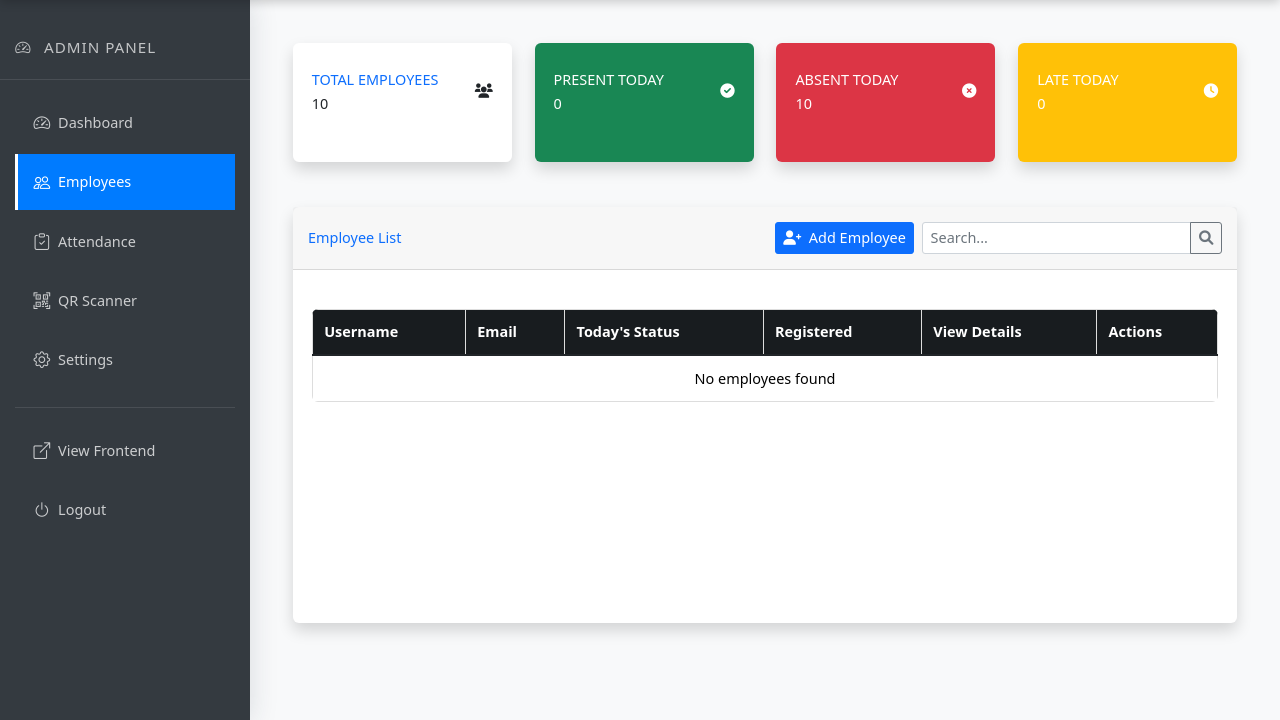
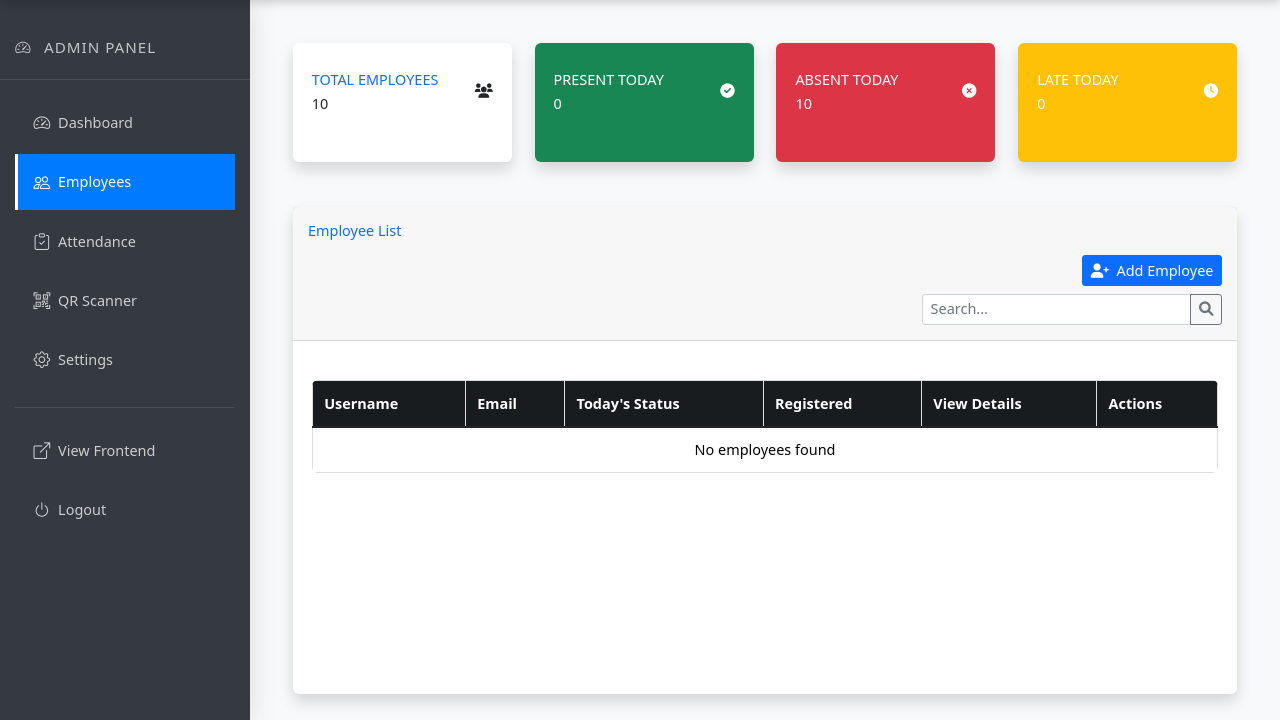
Before and after one commit to SiHarv/employee-attendance, a PHP site: page /views/admin/employees.php in a window 1280 px wide. Shown: the part 80-800 px from the top of the page. Run offline with PHP 8.4, Linux system fonts and the light colour scheme; the visitor is signed in with stand-in values (Sample User, id 1); data comes from the database, SQL or seed files in the repository; data that the repository does not hold is empty.

Commit message:
feat: added an add employee

```diff
--- a/views/admin/employees.php
+++ b/views/admin/employees.php
@@ -155,20 +155,22 @@
             </div>
         </div>
         <div class="card shadow mb-4">
-            <div class="card-header py-3 d-flex flex-row align-items-center justify-content-between">
+            <div class="card-header py-3">
+                <div class="d-flex flex-row align-items-center justify-content-between">
                     <h6 class="m-0 font-weight-bold text-primary">Employee List</h6>
-                <div class="d-flex align-items-center">
-                    <!-- Add Employee Button -->
-                    <button class="btn btn-sm btn-primary me-2" data-bs-toggle="modal" data-bs-target="#addEmployeeModal">
+                </div>
+                <!-- Add Employee Button above the searchbar, aligned right -->
+                <div class="d-flex justify-content-end align-items-center mt-3 mb-2">
+                    <button class="btn btn-sm btn-primary" data-bs-toggle="modal" data-bs-target="#addEmployeeModal">
                         <i class="fas fa-user-plus me-1"></i> Add Employee
                     </button>
+                </div>
                 <div class="table-searchbar">
                     <div class="input-group" style="width: 300px;">
                         <input type="text" id="searchEmployee" class="form-control form-control-sm" placeholder="Search...">
                         <button class="btn btn-outline-secondary btn-sm" type="button">
                             <i class="fas fa-search"></i>
                         </button>
-                        </div>
                     </div>
                 </div>
             </div>
```
Lines whose indentation alone changed are shown as unchanged.
